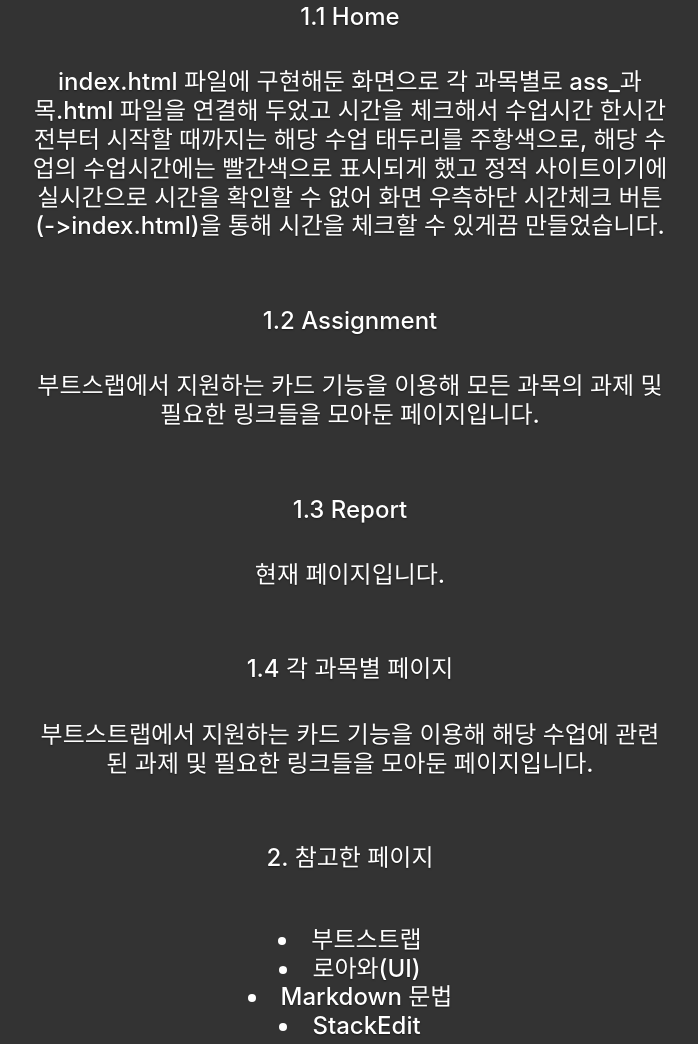
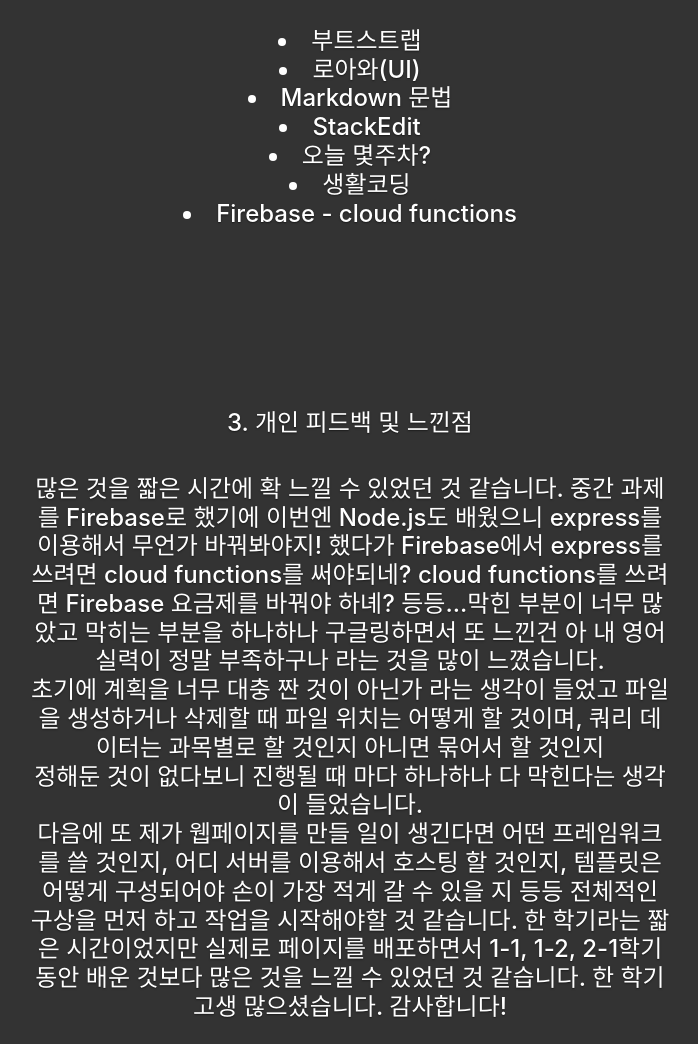
Before and after one commit to WooHyun94/final, a website: page report.html in a window 1280 px wide. Shown: the part 558-1602 px from the top of the page, without its empty margins (290-988 px from the left). After the commit the page ends 1580 px from the top, so only its background shows below. Drawn offline with nearby package versions, Linux system fonts and the light colour scheme.

Commit message:
Add files via upload

```diff
--- a/report.html
+++ b/report.html
@@ -39,37 +39,34 @@
   </header>
     <br>
     <h3>
-      Programming Assignment #2 - Report<br><br>
+      Final Project<br><br>
       월 7-9 우현 20190996
     </h3>
     <br><br><br>
     <h4>1. 현재 홈페이지 상태<h4> <br>
-      현재 상태는 기본적인 UI를 바탕으로 상단 메뉴바 Home, Assignment, Report 버튼에 각각 html을 연결해 둔 상태이며 CSS 파일을 따로 만들어 모든 html 파일에 연결해둔 상태입니다. UI는 제가 자주 이용하는 사이트인 <a href="https://loawa.com/" style="color: blue" target="_blank">로아와</a>라는 사이트처럼 접속한 디바이스에 상관 없이 동일한 모습으로 보이게끔 하고 싶었고 구현할 방법을 찾다 <a href="https://getbootstrap.com/" target="_blank" style="color: blue">부트스트랩</a> 을 사용하게 되었습니다. <br><br><br>
-      <h4>1.1 Home<h4> <br>
-        index.html 파일에 구현해둔 화면으로 각 과목별로 ass_과목.html 파일을 연결해 두었고 시간을 체크해서 수업시간 한시간 전부터 시작할 때까지는 해당 수업 태두리를 주황색으로, 해당 수업의 수업시간에는 빨간색으로 표시되게 했고 정적 사이트이기에 실시간으로 시간을 확인할 수 없어 화면 우측하단 시간체크 버튼(->index.html)을 통해 시간을 체크할 수 있게끔 만들었습니다. <br><br><br>
-      <h4>1.2 Assignment<h4> <br>
-        부트스랩에서 지원하는 카드 기능을 이용해 모든 과목의 과제 및 필요한 링크들을 모아둔 페이지입니다.
+      현재 페이지의 상태는 중간 과제로 냈던 페이지에서 Home의 시간 초기화 버튼 삭제하였고 현재 시간이 수업 시간이라면 해당 수업시간이 초록색이 아닌 주황 또는 빨강으로 나오게끔 하는 코드가 잘못되어 수정하였습니다.
         <br><br><br>
-      <h4>1.3 Report<h4> <br>
-        현재 페이지입니다.
-        <br><br><br>
-      <h4>1.4 각 과목별 페이지<h4> <br>
-        부트스트랩에서 지원하는 카드 기능을 이용해 해당 수업에 관련된 과제 및 필요한 링크들을 모아둔 페이지입니다.
-        <br><br><br>
+
       <h4>2. 참고한 페이지<h4> <br>
         <ul></ul>
         <li><a href="https://getbootstrap.com/">부트스트랩</a></li>
         <li><a href="https://loawa.com/">로아와(UI)</a></li>
         <li><a href="https://youtu.be/eHUVvQ2AHh0">Markdown 문법</a></li>
         <li><a href="https://stackedit.io/">StackEdit</a></li>
+        <li><a href="https://annyeong.me/nth-week-today/">오늘 몇주차?</a></li>
+        <li><a href="https://www.youtube.com/user/egoing2">생활코딩</a></li>
+        <li><a href="https://firebase.google.com/docs/functions?hl=ko">Firebase - cloud functions</a></li>
         </ul>
         <br><br><br><br><br><br>
         <h4>3. 개인 피드백 및 느낀점<h4> <br>
-          원래 초반에 생각했던 계획은 Home의 경우 정적 사이트를 만드는 것이었기에 UI는 크게 바뀌지 않았을테지만
-          시간 + 시간표 부분을 Vue.js 를 이용해 따로 페이지를 만들고 index.html에 라우팅을 할 생각이었지만...실패했습니다..ㅠ<br>
-          Assignment의 경우는 데이터베이스나 서버 관련 기술을 모르기에...Vue.js와 2차원 배열을 이용해서 글쓰기 삭제 기능을 구현하고 Assignment 페이지에는 배열 전체를, 각 과목 페이지에는 해당하는 열의 배열을 부트스트랩 카드에 넣어 화면에 나오게끔 하려고 계획을 했습니다만...실패했습니다..ㅠ <br>
-          Report는...간략하게 작성하라 하셔서..이게 맞나 싶습니다...죄송합니다;; <br><br>
-          과제를 처음 확인했을 때 그래도 기왕 만드는 거 나한테 필요하고 가끔이라도 활용할 수 있는 페이지를 만들자 라는 생각으로 시작했는데 아직 저의 학업 수준이 제가 그린 그림에 비해 너무 보잘것 없었다는 것을 뼈저리게 느낄 수 있었고 방학에 뭐를 할까 고민하고 있었는데 해야 할 것이 많았다는 것을 알 수 있어서 매우 좋은 시간이었습니다. 사실 이것도 현업자 분들의 지식 수준에 비하면 빙산의 일각일 것 같다고 생각합니다. <br><br>이런 뜻 깊은 시간을 주셔서 감사합니다.
+          많은 것을 짧은 시간에 확 느낄 수 있었던 것 같습니다. 중간 과제를 Firebase로 했기에 이번엔 Node.js도 배웠으니 express를 이용해서 무언가 바꿔봐야지! 했다가
+          Firebase에서 express를 쓰려면 cloud functions를 써야되네? cloud functions를 쓰려면 Firebase 요금제를 바꿔야 하녜? 등등...막힌 부분이 너무 많았고
+          막히는 부분을 하나하나 구글링하면서 또 느낀건 아 내 영어실력이 정말 부족하구나 라는 것을 많이 느꼈습니다. <br>
+          초기에 계획을 너무 대충 짠 것이 아닌가 라는 생각이 들었고 파일을 생성하거나 삭제할 때 파일 위치는 어떻게 할 것이며, 쿼리 데이터는 과목별로 할 것인지 아니면 묶어서 할 것인지 <br>
+          정해둔 것이 없다보니 진행될 때 마다 하나하나 다 막힌다는 생각이 들었습니다.<br> 다음에 또 제가 웹페이지를 만들 일이 생긴다면 어떤 프레임워크를 쓸 것인지, 어디 서버를 이용해서 호스팅 할 것인지,
+          템플릿은 어떻게 구성되어야 손이 가장 적게 갈 수 있을 지 등등 전체적인 구상을 먼저 하고 작업을 시작해야할 것 같습니다.
+          한 학기라는 짧은 시간이었지만 실제로 페이지를 배포하면서 1-1, 1-2, 2-1학기 동안 배운 것보다 많은 것을 느낄 수 있었던 것 같습니다.
+          한 학기 고생 많으셨습니다. 감사합니다!
 </div>
 </body>
 </html>
```
